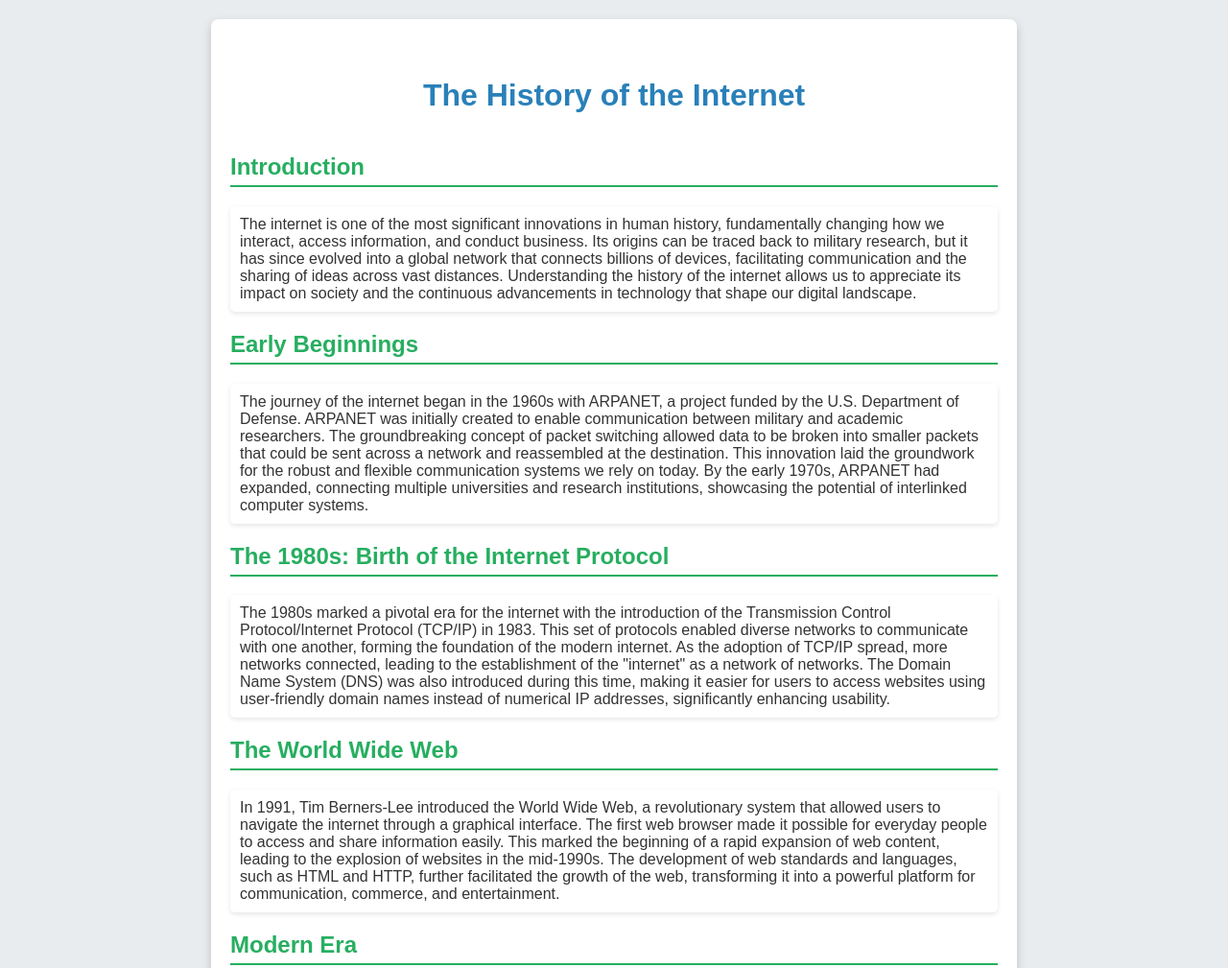
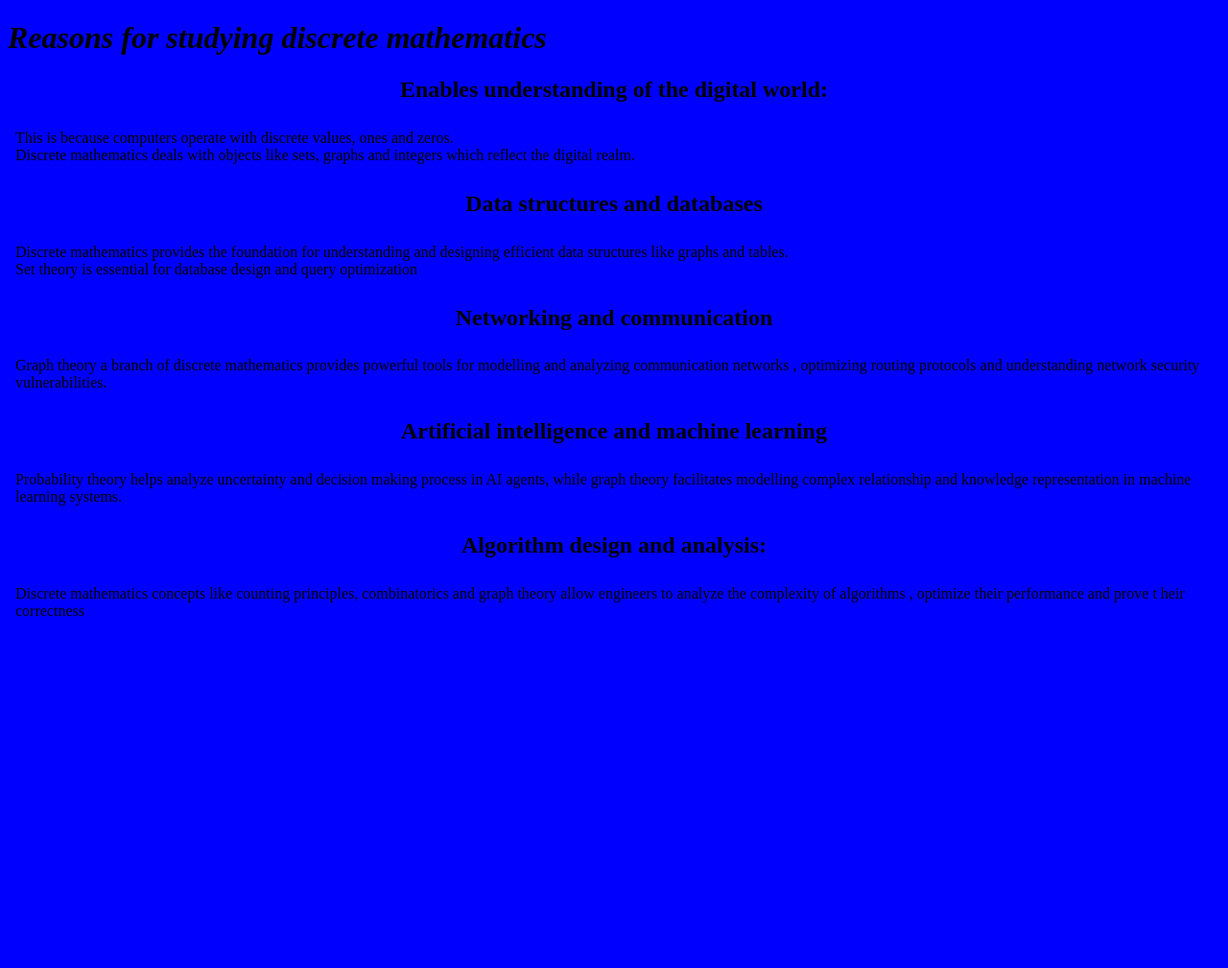
Before and after one commit to jahntel/Creating-web-page, a plain HTML site: page index.html in a window 1280 px wide. Shown: the top 1009 px of the page at 96% size. After the commit the page ends 800 px from the top, so only its background shows below. Drawn offline with Linux system fonts and the light colour scheme.

Commit message:
Add files via upload

```diff
--- a/index.html
+++ b/index.html
@@ -1,63 +1,25 @@
-<!DOCTYPE html>
-<html lang="en">
-<head>
-    <meta charset="UTF-8">
-    <meta name="viewport" content="width=device-width, initial-scale=1.0">
-    <title>The History of the Internet</title>
+<!Doctype html>
+<html>
+ <head>
+    <title>Reasons for studying discrete mathematics</title>
     <style>
-        body {
-            font-family: Arial, sans-serif;
-            margin: 20px;
-            background-color: #e9ecef;
-            color: #333;
-        }
-        h1 {
-            color: #2980b9;
-            text-align: center;
-            padding: 20px;
-        }
-        h2 {
-            color: #27ae60;
-            border-bottom: 2px solid #27ae60;
-            padding-bottom: 5px;
-        }
-        p {
-            margin-bottom: 15px;
-            padding: 10px;
-            background-color: #fff;
-            border-radius: 5px;
-            box-shadow: 0 2px 5px rgba(0, 0, 0, 0.1);
-        }
-        .container {
-            max-width: 800px;
-            margin: auto;
-            padding: 20px;
-            background-color: #fff;
-            border-radius: 8px;
-            box-shadow: 0 4px 10px rgba(0, 0, 0, 0.2);
-        }
+        body{ background-color: blue}
+        h1{font-style: italic;}
+        h2{text-align: center;}
+        p{padding: 8px;}
     </style>
 </head>
-<body>
-
-    <div class="container">
-        <h1>The History of the Internet</h1>
-
-        <h2>Introduction</h2>
-        <p>The internet is one of the most significant innovations in human history, fundamentally changing how we interact, access information, and conduct business. Its origins can be traced back to military research, but it has since evolved into a global network that connects billions of devices, facilitating communication and the sharing of ideas across vast distances. Understanding the history of the internet allows us to appreciate its impact on society and the continuous advancements in technology that shape our digital landscape.</p>
-
-        <h2>Early Beginnings</h2>
-        <p>The journey of the internet began in the 1960s with ARPANET, a project funded by the U.S. Department of Defense. ARPANET was initially created to enable communication between military and academic researchers. The groundbreaking concept of packet switching allowed data to be broken into smaller packets that could be sent across a network and reassembled at the destination. This innovation laid the groundwork for the robust and flexible communication systems we rely on today. By the early 1970s, ARPANET had expanded, connecting multiple universities and research institutions, showcasing the potential of interlinked computer systems.</p>
-
-        <h2>The 1980s: Birth of the Internet Protocol</h2>
-        <p>The 1980s marked a pivotal era for the internet with the introduction of the Transmission Control Protocol/Internet Protocol (TCP/IP) in 1983. This set of protocols enabled diverse networks to communicate with one another, forming the foundation of the modern internet. As the adoption of TCP/IP spread, more networks connected, leading to the establishment of the "internet" as a network of networks. The Domain Name System (DNS) was also introduced during this time, making it easier for users to access websites using user-friendly domain names instead of numerical IP addresses, significantly enhancing usability.</p>
-
-        <h2>The World Wide Web</h2>
-        <p>In 1991, Tim Berners-Lee introduced the World Wide Web, a revolutionary system that allowed users to navigate the internet through a graphical interface. The first web browser made it possible for everyday people to access and share information easily. This marked the beginning of a rapid expansion of web content, leading to the explosion of websites in the mid-1990s. The development of web standards and languages, such as HTML and HTTP, further facilitated the growth of the web, transforming it into a powerful platform for communication, commerce, and entertainment.</p>
-
-        <h2>Modern Era</h2>
-        <p>Today, the internet is an integral part of daily life for billions of people around the world. It has evolved beyond simple communication and information sharing to become a platform for social interaction, business transactions, education, and more. The rise of social media, online shopping, and streaming services has reshaped industries and cultural norms. Additionally, the ongoing advancements in technology, including mobile devices and cloud computing, continue to expand the capabilities of the internet, connecting us in ways that were once unimaginable. As we look to the future, the internet will undoubtedly continue to play a crucial role in shaping society.</p>
-    </div>
-
+<body></body>
+    <h1>Reasons for studying discrete mathematics</h1>
+  <h2>Enables understanding of the digital world: </h2>
+<P>This is because computers operate with discrete values, ones and zeros. <br>Discrete mathematics deals with objects like sets, graphs and integers which reflect the digital realm.</P>
+<h2>Data structures and databases</h2>
+<p>Discrete mathematics provides the foundation for understanding and designing efficient data structures like graphs and tables. <br>Set theory is essential for database design and query optimization </p>
+<h2>Networking and communication</h2>
+<p>Graph theory a branch of discrete mathematics provides  powerful tools for modelling and analyzing communication networks , optimizing routing protocols and understanding network security vulnerabilities.</p>
+<h2>Artificial intelligence and machine learning</h2>
+<p>Probability theory helps analyze uncertainty and decision making process in AI agents, while graph theory facilitates modelling complex relationship and knowledge representation in machine learning systems.</p>
+<h2>Algorithm design and analysis:</h2>
+<p>Discrete mathematics concepts like counting principles, combinatorics and graph theory allow engineers to analyze the complexity of algorithms , optimize their performance and prove t heir correctness</p>
 </body>
 </html>
```
